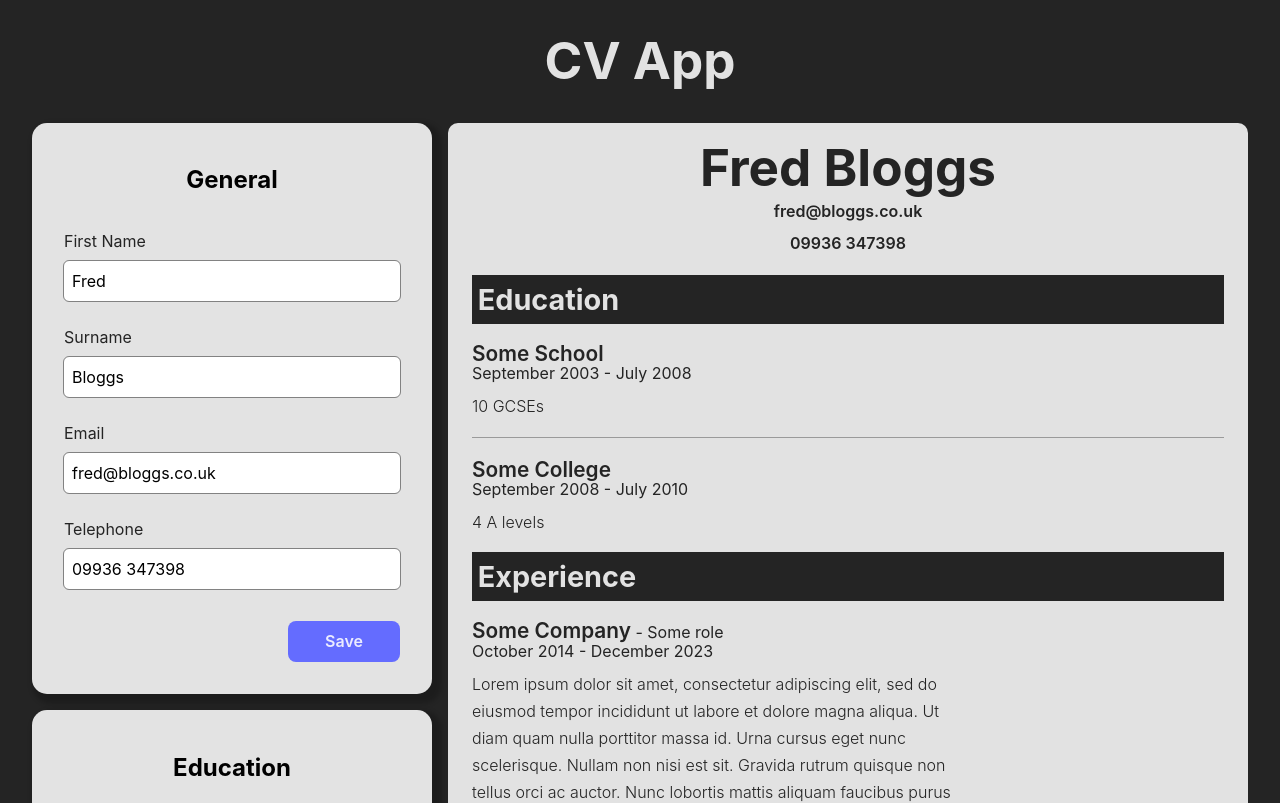
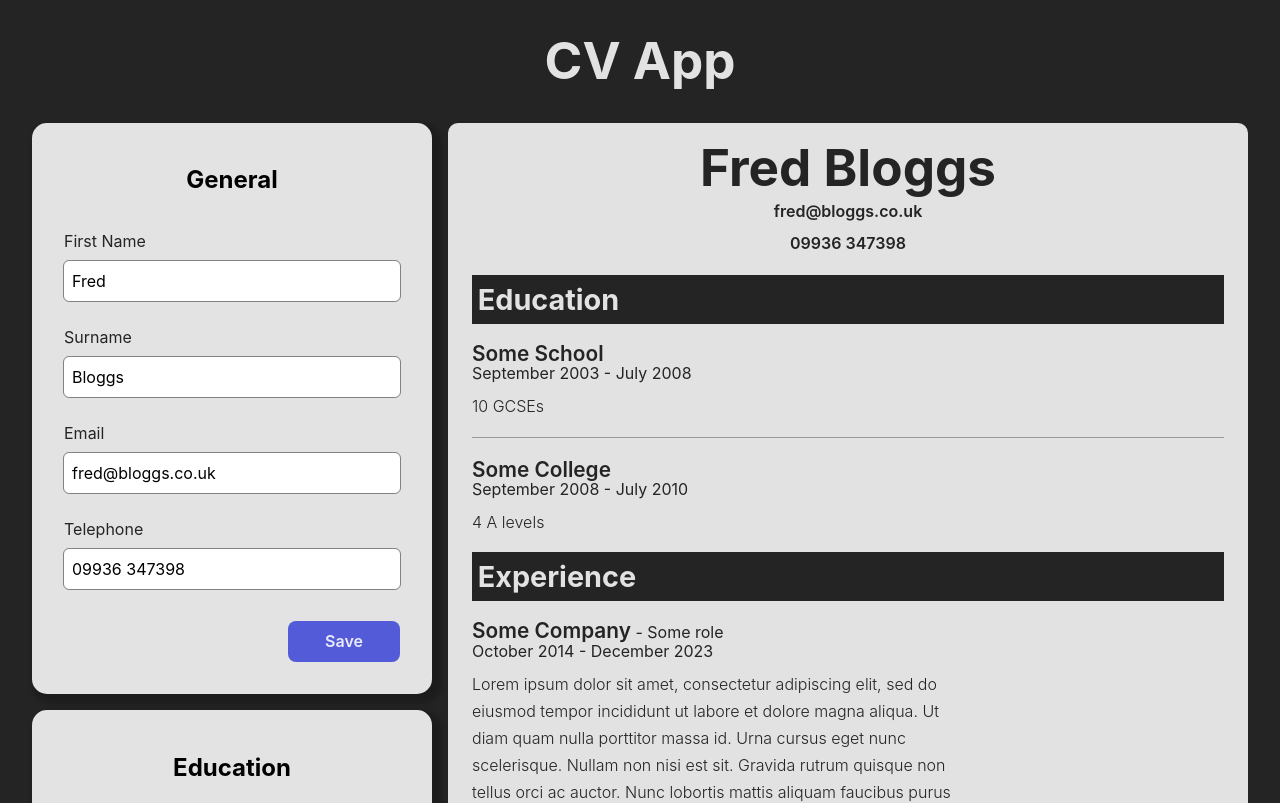
Before and after one commit to rubicon2/odin-cv-app, a React (Vite) app: page / in a window 1280 px wide. Shown: the top 803 px of the page. Built offline with nearby package versions, Linux system fonts and the light colour scheme.

Commit message:
Improve buttons text contrast

```diff
--- a/src/index.css
+++ b/src/index.css
@@ -5,10 +5,10 @@
 
   --light-color: rgba(255, 255, 255, 0.87);
   --dark-color: #242424;
-  --light-accent-color: #646cff;
-  --dark-accent-color: #535bf2;
-  --light-danger-color: #f25375;
-  --dark-danger-color: #da4c6b;
+  --light-accent-color: #545bd8;
+  --dark-accent-color: #4147bd;
+  --light-danger-color: rgb(218, 47, 84);
+  --dark-danger-color: #973449;
   --divider-color: rgba(0, 0, 0, 0.322);
 
   color-scheme: light dark;
```
